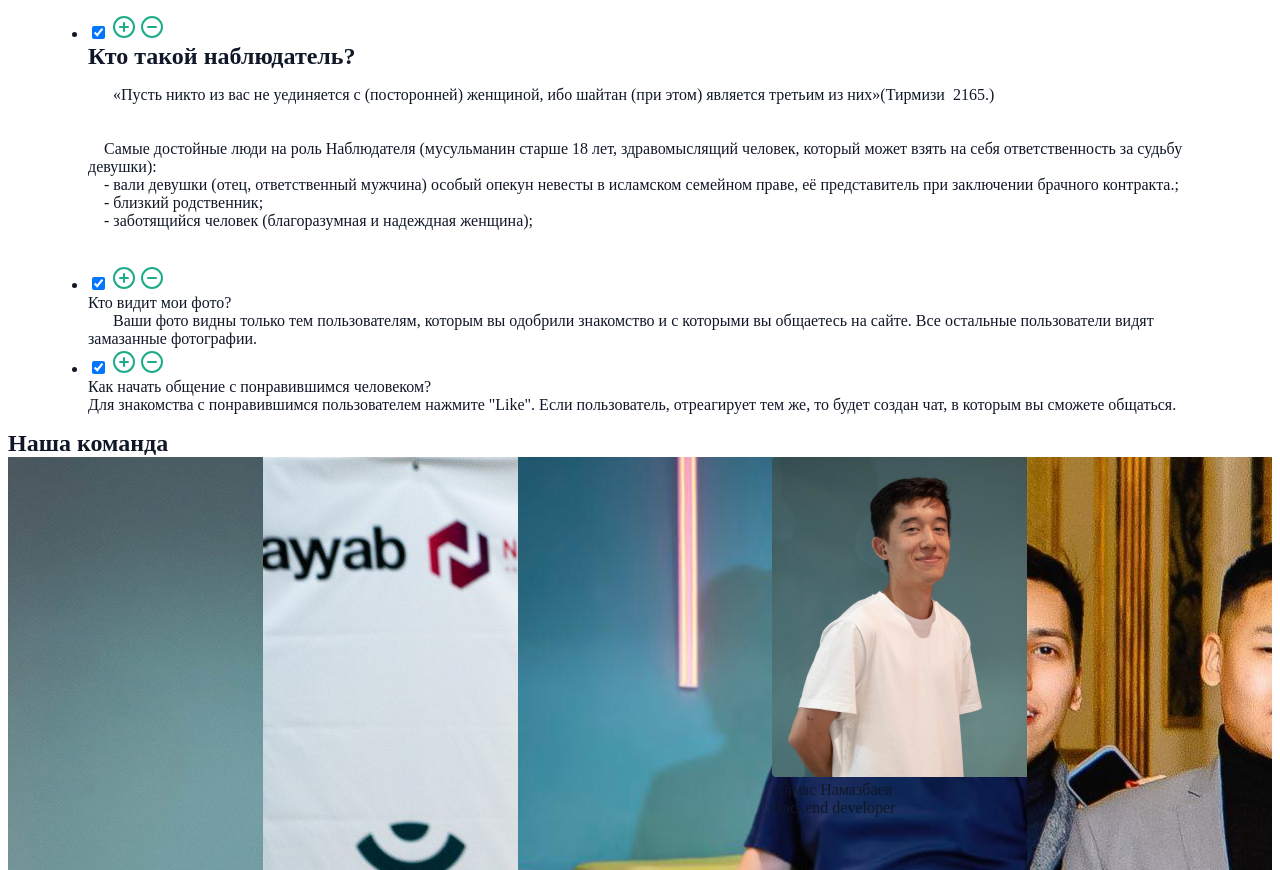
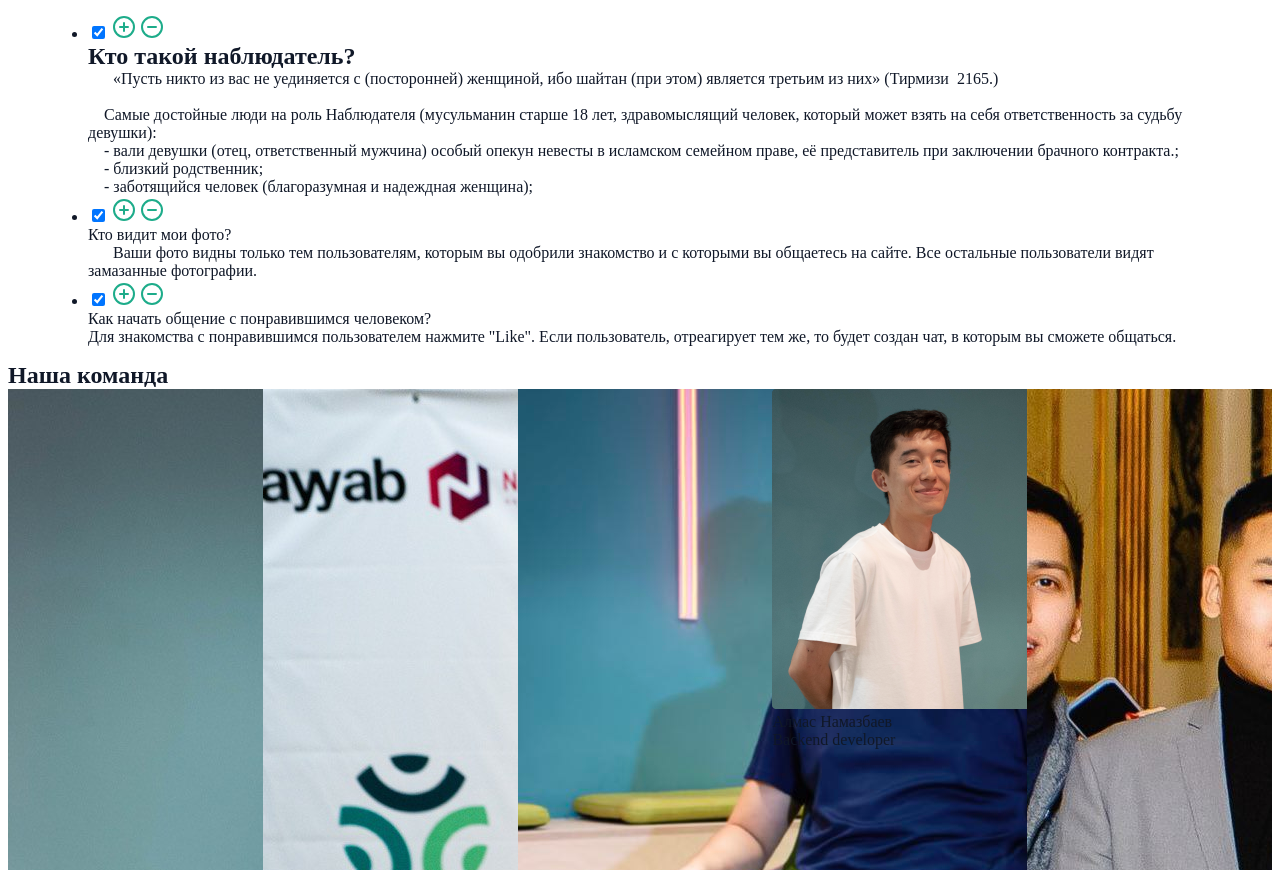
Before and after one commit to rasult22/hitba-landing-page, a website built with webpack: page src/index.html in a window 1280 px wide. Shown: the part 1403-2273 px from the top of the page. Built offline with nearby package versions, Linux system fonts and the light colour scheme.

Commit message:
fix: text margin

```diff
--- a/src/index.html
+++ b/src/index.html
@@ -310,25 +310,13 @@
             <h1 class="faq-question__title" data-locale-id="key_20">
               Кто такой наблюдатель?
             </h1>
-            <div class="faq-question__text">
-              <p class="text-intent text-save-wrap" data-locale-id="key_21">
-                Бывают случаи, когда у сестры вообще нет опекуна. Например, она сирота или ее родственники не являются
-                мусульманами. Тогда опекуном будет выступать кади (мусульманский судья), если его нет, имам в данной
-                местности, или шариатский ученый. Посланник Аллаха, мир ему и благословение, сказал:
+            <div class="faq-question__text text-intent text-save-wrap" data-locale-id="key_21">
+              «Пусть никто из вас не уединяется с (посторонней) женщиной, ибо шайтан (при этом) является третьим из них»(Тирмизи  2165.)
 
-                <br />
-                <br />
-                «Правитель является опекуном для той (женщины), у которой нет опекуна» (Абу Дауд 2083, Тирмизи 1102, Ибн
-                Маджах 1879).
-
-                <br />
-                <br />
-
-                Если же сестра живет в местности, где нет никого из перечисленных людей, то опекуном может стать любой
-                справедливый, знающий религию брат, который пользуется уважением в мусульманской общине, которому
-                девушка доверяет. Девушке можно обратиться к такому человеку самой или через знакомых.
-              </p>
-
+              Самые достойные люди на роль Наблюдателя (мусульманин старше 18 лет, здравомыслящий человек, который может взять на себя ответственность за судьбу девушки):
+              - вали девушки (отец, ответственный мужчина) особый опекун невесты в исламском семейном праве, её представитель при заключении брачного контракта.;
+              - близкий родственник;
+              - заботящийся человек (благоразумная и надеждная женщина);
             </div>
           </li>
           <li class="faq-question">
--- a/src/locale/kz.js
+++ b/src/locale/kz.js
@@ -19,14 +19,12 @@ export default {
     key_18: "Бақылаушы сіздерді тыйым салынғаннан сақтау үшін сөйлесу барысын қадағалайтын болады.",
     key_19: "Жиі қойылатын сұрақтар",
     key_20: "Бақылаушы деген кім?",
-    key_21: `«Ер кісі мен әйел оңаша қалмасын, өйткені олардың үшіншісі шайтан болады» - деген. (Тирмизи  2165.)
-
+    key_21: `«Ер кісі мен әйел оңаша қалмасын, өйткені олардың үшіншісі шайтан болады» - деген.» (Тирмизи  2165.)
 
     Бақылаушы болуға ең лайықты (18 жастан асқан, ақыл есі түзу әрі қыз үшін жауапкершілік ала алатын адам):
     - қыздың уәлиі (әкесі, жауапты ер адам) ислам отбасы құқығында қалыңдықтың ерекше қамқоршысы және неке шартын жасау кезінде оның өкілі;
     - қамқоршы туысы;
-    - жанашыр жақыны (сенім артуға болатын салиқалы әйел);
-    `,
+    - жанашыр жақыны (сенім артуға болатын салиқалы әйел);`,
     key_22: `Маңызды жайт. Анасы жағынан болған туыстары(нағашылары) қамқоршылық құқығын ала алмайды. Оларда уәли
     болу құқығы жоқ.`,
     key_23: "Менің суретімді кім көре алады?",
--- a/src/locale/ru.js
+++ b/src/locale/ru.js
@@ -19,14 +19,12 @@ export default {
     key_18: "Наблюдатель будет наблюдать за вашим общением и будет предостерегать от запретного",
     key_19: "Часто задаваемые вопросы",
     key_20: "Кто такой наблюдатель?",
-    key_21: `«Пусть никто из вас не уединяется с (посторонней) женщиной, ибо шайтан (при этом) является третьим из них»(Тирмизи  2165.)
-
+    key_21: `«Пусть никто из вас не уединяется с (посторонней) женщиной, ибо шайтан (при этом) является третьим из них» (Тирмизи  2165.)
 
     Самые достойные люди на роль Наблюдателя (мусульманин старше 18 лет, здравомыслящий человек, который может взять на себя ответственность за судьбу девушки):
     - вали девушки (отец, ответственный мужчина) особый опекун невесты в исламском семейном праве, её представитель при заключении брачного контракта.;
     - близкий родственник;
-    - заботящийся человек (благоразумная и надеждная женщина);
-    `,
+    - заботящийся человек (благоразумная и надеждная женщина);`,
     key_22: "Важно! Опекуном не может быть никто из родственников по материнской линии: ни дед, ни братья, ни дяди.",
     key_23: "Кто видит мои фото?",
     key_24: "Ваши фото видны только тем пользователям, которым вы одобрили знакомство и с которыми вы общаетесь на сайте. Все остальные пользователи видят замазанные фотографии.",
```
